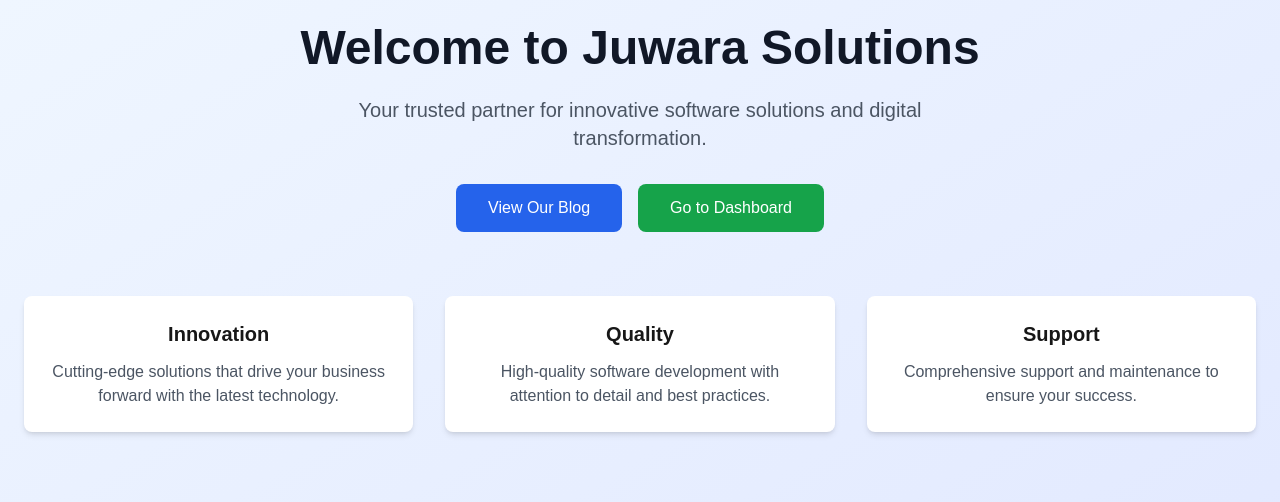
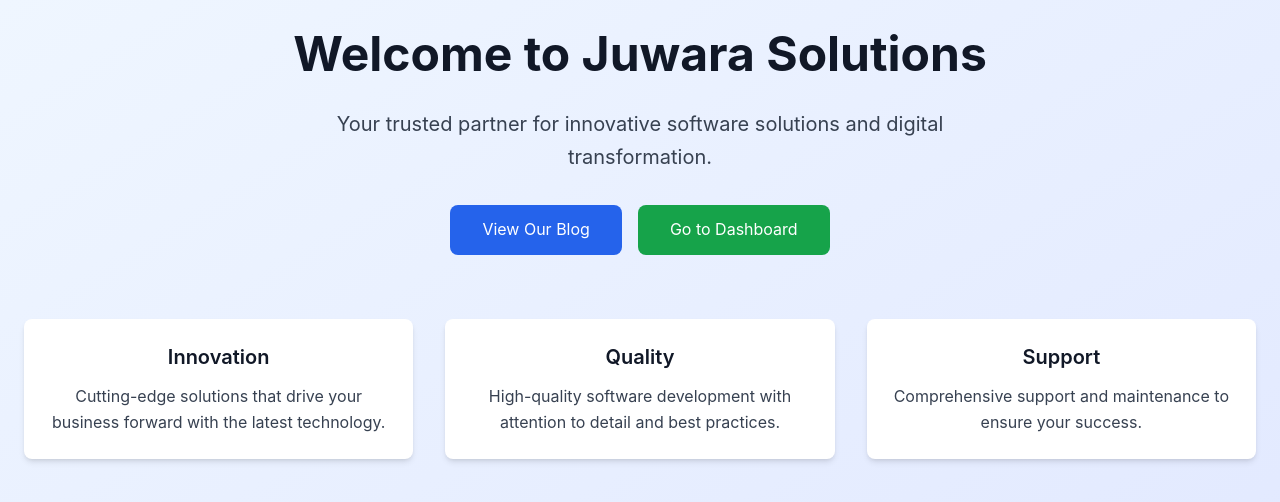
Before and after one commit to MohaamadJuwara/my-app-project, a Next.js app: page / in a window 1280 px wide. Shown: the top 502 px of the page. Built offline with nearby package versions, Linux system fonts and the light colour scheme.

Commit message:
Improve text readability - better contrast, fonts, and typography

```diff
--- a/app/blog/page.tsx
+++ b/app/blog/page.tsx
@@ -30,8 +30,8 @@ export default function BlogPage() {
     <div className="min-h-screen bg-gray-50">
       <div className="container mx-auto px-4 py-16">
         <div className="text-center mb-12">
-          <h1 className="text-4xl font-bold text-gray-900 mb-4">Our Blog</h1>
-          <p className="text-xl text-gray-600">
+          <h1 className="text-4xl font-bold text-gray-900 mb-4 leading-tight">Our Blog</h1>
+          <p className="text-xl text-gray-700 leading-relaxed">
             Insights, tutorials, and updates from the Juwara Solutions team.
           </p>
         </div>
@@ -43,12 +43,12 @@ export default function BlogPage() {
                 <h2 className="text-xl font-semibold mb-3">
                   <Link
                     href={`/blog/${post.slug}`}
-                    className="text-gray-900 hover:text-blue-600 transition-colors"
+                    className="text-gray-900 hover:text-blue-600 transition-colors leading-tight"
                   >
                     {post.title}
                   </Link>
                 </h2>
-                <p className="text-gray-600 mb-4">{post.excerpt}</p>
+                <p className="text-gray-700 mb-4 leading-relaxed">{post.excerpt}</p>
                 <div className="flex justify-between items-center">
                   <span className="text-sm text-gray-500">{post.date}</span>
                   <Link
--- a/app/dashboard/page.tsx
+++ b/app/dashboard/page.tsx
@@ -9,7 +9,7 @@ import AcmeLogo from '../ui/acme-logo';
 export default async function Page() {
   return (
     <main>
-        <h1 className="mb-4 text-xl md:text-2xl text-center font-bold">
+        <h1 className="mb-4 text-xl md:text-2xl text-center font-bold text-gray-900 leading-tight">
         Juwara Solutions Dashboard
       </h1>
       <div className="grid gap-6 sm:grid-cols-2 lg:grid-cols-4">
--- a/app/globals.css
+++ b/app/globals.css
@@ -17,7 +17,39 @@
 body {
   background: var(--background);
   color: var(--foreground);
-  font-family: Arial, Helvetica, sans-serif;
+  font-family: -apple-system, BlinkMacSystemFont, 'Segoe UI', 'Roboto', 'Oxygen', 'Ubuntu', 'Cantarell', sans-serif;
+  line-height: 1.6;
+  -webkit-font-smoothing: antialiased;
+  -moz-osx-font-smoothing: grayscale;
+}
+
+/* Improve text readability */
+h1, h2, h3, h4, h5, h6 {
+  color: #1f2937;
+  font-weight: 600;
+  line-height: 1.3;
+}
+
+p {
+  color: #374151;
+  line-height: 1.7;
+}
+
+/* Ensure high contrast for all text */
+.text-gray-600 {
+  color: #4b5563 !important;
+}
+
+.text-gray-500 {
+  color: #6b7280 !important;
+}
+
+.text-gray-800 {
+  color: #1f2937 !important;
+}
+
+.text-gray-900 {
+  color: #111827 !important;
 }
 
 input[type='number'] {
--- a/app/page.tsx
+++ b/app/page.tsx
@@ -5,10 +5,10 @@ export default function HomePage() {
     <div className="min-h-screen bg-gradient-to-br from-blue-50 to-indigo-100">
       <div className="container mx-auto px-4 py-16">
         <div className="text-center">
-          <h1 className="text-5xl font-bold text-gray-900 mb-6">
+          <h1 className="text-5xl font-bold text-gray-900 mb-6 leading-tight">
             Welcome to Juwara Solutions
           </h1>
-          <p className="text-xl text-gray-600 mb-8 max-w-2xl mx-auto">
+          <p className="text-xl text-gray-700 mb-8 max-w-2xl mx-auto leading-relaxed">
             Your trusted partner for innovative software solutions and digital transformation.
           </p>
 
@@ -29,20 +29,20 @@ export default function HomePage() {
 
           <div className="grid md:grid-cols-3 gap-8 mt-16">
             <div className="bg-white p-6 rounded-lg shadow-md">
-              <h3 className="text-xl font-semibold mb-3">Innovation</h3>
-              <p className="text-gray-600">
+              <h3 className="text-xl font-semibold mb-3 text-gray-900">Innovation</h3>
+              <p className="text-gray-700 leading-relaxed">
                 Cutting-edge solutions that drive your business forward with the latest technology.
               </p>
             </div>
             <div className="bg-white p-6 rounded-lg shadow-md">
-              <h3 className="text-xl font-semibold mb-3">Quality</h3>
-              <p className="text-gray-600">
+              <h3 className="text-xl font-semibold mb-3 text-gray-900">Quality</h3>
+              <p className="text-gray-700 leading-relaxed">
                 High-quality software development with attention to detail and best practices.
               </p>
             </div>
             <div className="bg-white p-6 rounded-lg shadow-md">
-              <h3 className="text-xl font-semibold mb-3">Support</h3>
-              <p className="text-gray-600">
+              <h3 className="text-xl font-semibold mb-3 text-gray-900">Support</h3>
+              <p className="text-gray-700 leading-relaxed">
                 Comprehensive support and maintenance to ensure your success.
               </p>
             </div>
--- a/app/ui/dashboard/cards.tsx
+++ b/app/ui/dashboard/cards.tsx
@@ -19,10 +19,10 @@ export function Card({ title, value, type }: CardProps) {
   return (
     <div className="rounded-xl bg-gray-50 p-2 shadow-sm">
       <div className="flex p-4">
-        {Icon ? <Icon className="h-5 w-5 text-gray-600" /> : null}
-        <h3 className="ml-2 text-sm font-medium">{title}</h3>
+        {Icon ? <Icon className="h-5 w-5 text-gray-700" /> : null}
+        <h3 className="ml-2 text-sm font-medium text-gray-900">{title}</h3>
       </div>
-      <p className="truncate rounded-xl bg-white px-4 py-8 text-center text-2xl">
+      <p className="truncate rounded-xl bg-white px-4 py-8 text-center text-2xl font-semibold text-gray-900">
         {value}
       </p>
     </div>
--- a/app/ui/dashboard/nav-links.tsx
+++ b/app/ui/dashboard/nav-links.tsx
@@ -28,7 +28,7 @@ export function NavLinks() {
             key={link.name}
             href={link.href}
             className={clsx(
-              "flex h-[48px] grow items-center justify-center gap-2 rounded-md bg-gray-50 p-3 text-sm font-medium hover:bg-sky-100 hover:text-blue-600 md:flex-none md:justify-start md:p-2 md:px-3",
+              "flex h-[48px] grow items-center justify-center gap-2 rounded-md bg-gray-50 p-3 text-sm font-medium text-gray-700 hover:bg-sky-100 hover:text-blue-600 md:flex-none md:justify-start md:p-2 md:px-3",
               {
                 "bg-sky-100 text-blue-600": pathname === link.href
               }
```
